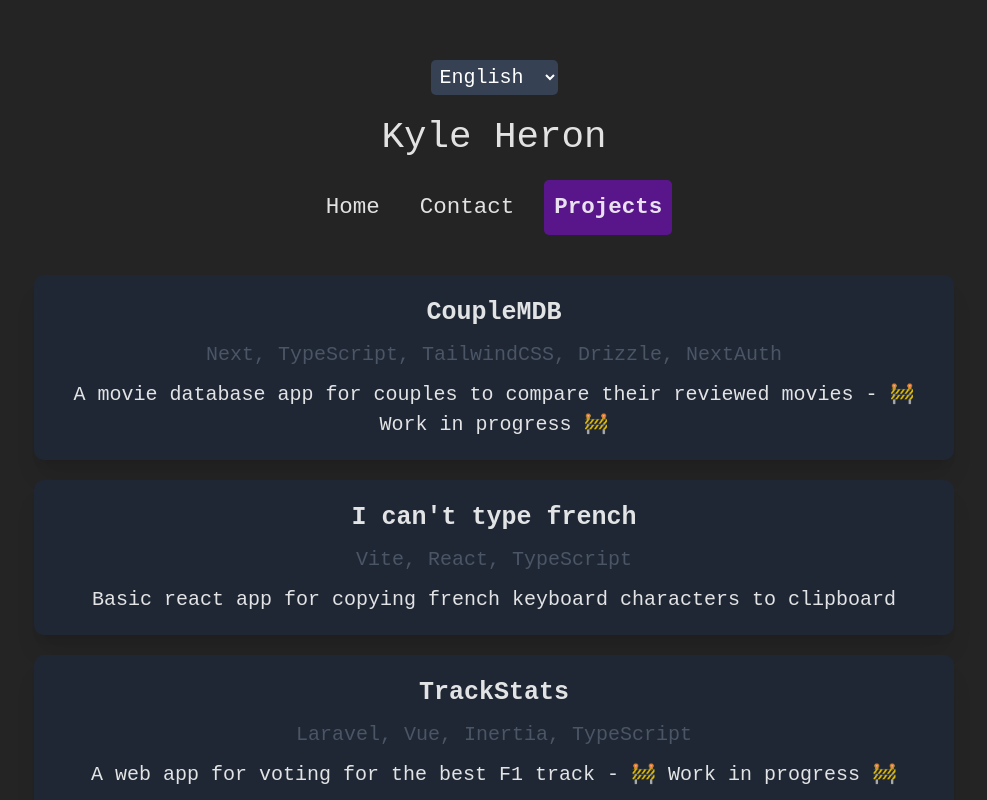
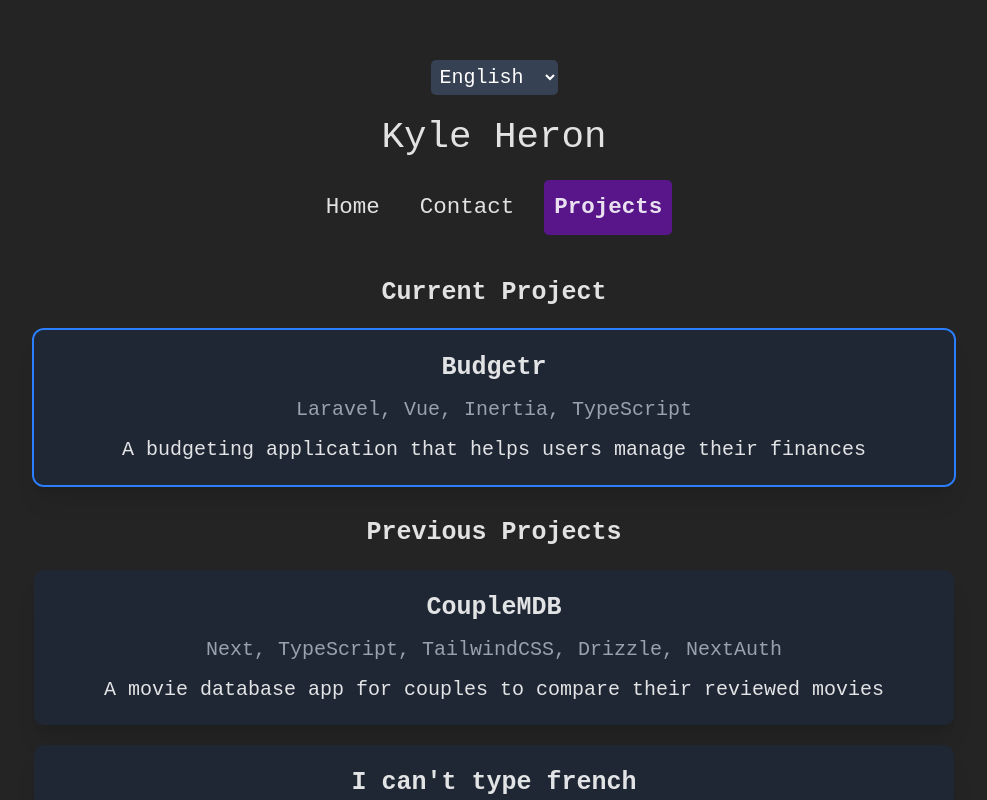
Before and after one commit to kyher/kyher.github.io, a React (Vite) app: page / in a window 1280 px wide. Both pictures are taken after a click on the item "Projects". Shown: the top 800 px of the page, without its empty margins (146-1133 px from the left). Built offline with nearby package versions, Linux system fonts and the light colour scheme.

Commit message:
Add current projects

```diff
--- a/src/App.tsx
+++ b/src/App.tsx
@@ -64,6 +64,22 @@
       )}
       {activeTab === TABS.PROJECTS && (
         <AppSection>
+          <div className="my-6">
+            <h2 className="text-xl font-bold my-4">
+              {t("projects.currentTitle")}
+            </h2>
+            <ProjectTile
+              name="Budgetr"
+              description={t("projects.budgetr")}
+              repo="https://github.com/kyher/budgetr"
+              stack="Laravel, Vue, Inertia, TypeScript"
+              highlight
+            />
+          </div>
+          <div className="my-6">
+            <h2 className="text-xl font-bold my-4">
+              {t("projects.otherTitle")}
+            </h2>
             <div className="flex flex-col gap-4">
               <ProjectTile
                 name="CoupleMDB"
@@ -89,6 +105,13 @@
                 repo="https://github.com/kyher/emoji-chat"
                 stack="Laravel (with Reverb), Vue, Inertia, TypeScript"
               />
+              <ProjectTile
+                name="Recetterie"
+                description={t("projects.recetterie")}
+                repo="https://github.com/kyher/recetterie"
+                stack="Symfony"
+              />
+            </div>
           </div>
         </AppSection>
       )}
--- a/src/components/ProjectTile.tsx
+++ b/src/components/ProjectTile.tsx
@@ -3,14 +3,18 @@
   stack,
   description,
   repo,
+  highlight,
 }: {
   name: string;
   stack: string;
   description: string;
   repo: string;
+  highlight?: boolean;
 }) {
   return (
-    <div className="flex flex-col rounded-lg p-4 shadow-xl hover:scale-105 bg-gray-800/80 transition-transform">
+    <div
+      className={`flex flex-col rounded-lg p-4 shadow-xl hover:scale-105 bg-gray-800/80 transition-transform ${highlight ? "ring-2 ring-blue-500" : ""}`}
+    >
       <a
         href={repo}
         className="text-xl font-bold mb-2 hover:underline"
@@ -18,7 +22,7 @@
       >
         {name}
       </a>
-      <p className="text-gray-600 mb-2">{stack}</p>
+      <p className="text-gray-400 mb-2">{stack}</p>
       <p>{description}</p>
     </div>
   );
--- a/src/i18n.ts
+++ b/src/i18n.ts
@@ -18,14 +18,18 @@
         email: "Email me",
       },
       projects: {
+        currentTitle: "Current Project",
+        otherTitle: "Previous Projects",
         couplemdb:
-          "A movie database app for couples to compare their reviewed movies - 🚧 Work in progress 🚧",
+          "A movie database app for couples to compare their reviewed movies",
         icanttypefrench:
           "Basic react app for copying french keyboard characters to clipboard",
-        trackstats:
-          "A web app for voting for the best F1 track - 🚧 Work in progress 🚧",
+        trackstats: "A web app for voting for the best F1 track",
         emojichat:
-          "A chat application that uses emojis as the primary means of communication - 🚧 Work in progress 🚧",
+          "A chat application that uses emojis as the primary means of communication",
+        recetterie: "A recipe management application to post and save recipes",
+        budgetr:
+          "A budgeting application that helps users manage their finances",
       },
     },
   },
@@ -42,14 +46,20 @@
         email: "Envoyez-moi un email",
       },
       projects: {
+        currentTitle: "Projet actuel",
+        otherTitle: "Projets précédents",
         couplemdb:
-          "Une application de base de données de films pour les couples afin de comparer leurs films évalués - 🚧 Travail en cours 🚧",
+          "Une application de base de données de films pour les couples afin de comparer leurs films évalués",
         icanttypefrench:
           "Application React basique pour copier des caractères de clavier français dans le presse-papiers",
         trackstats:
-          "Une application web pour le vote en direct pour le meilleur circuit de F1 - 🚧 Travail en cours 🚧",
+          "Une application web pour le vote en direct pour le meilleur circuit de F1",
         emojichat:
-          "Une application de chat qui utilise des emojis comme principal moyen de communication - 🚧 Travail en cours 🚧",
+          "Une application de chat qui utilise des emojis comme principal moyen de communication",
+        recetterie:
+          "Une application de gestion de recettes pour publier et enregistrer des recettes",
+        budgetr:
+          "Une application de budgétisation qui aide les utilisateurs à gérer leurs finances",
       },
     },
   },
```
Lines whose indentation alone changed are shown as unchanged.
